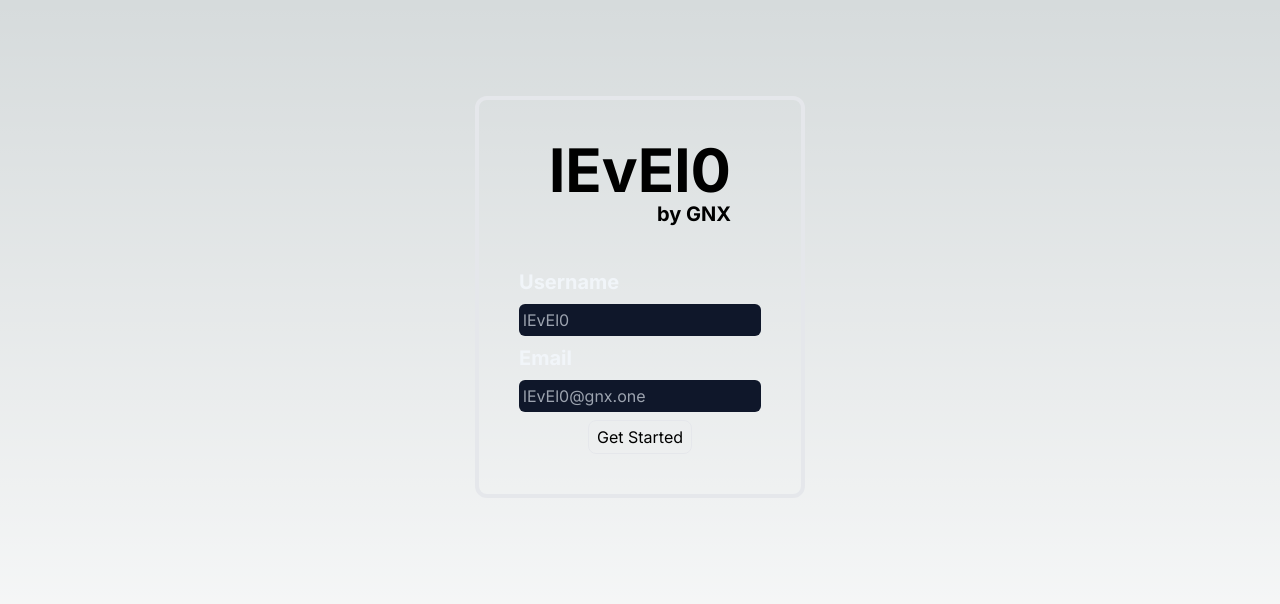
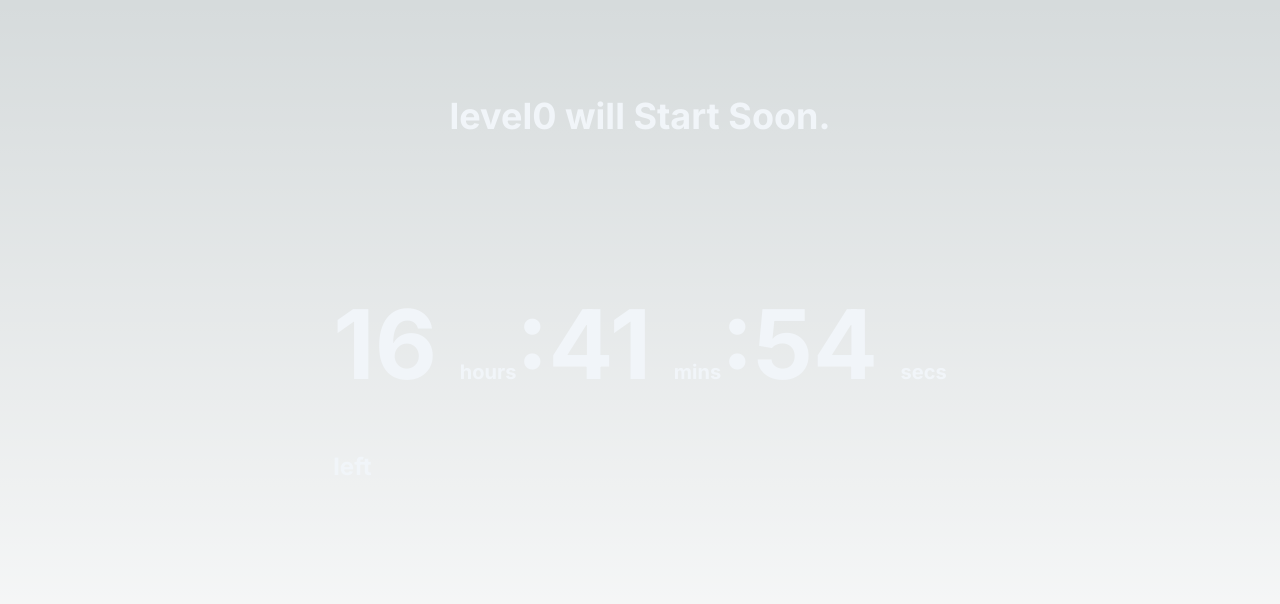
Before and after one commit to unownone/level0, a Next.js app: page / in a window 1280 px wide. Shown: the top 604 px of the page. Built offline with nearby package versions, Linux system fonts and the light colour scheme.

Commit message:
add: countdown button

```diff
--- a/package.json
+++ b/package.json
@@ -11,6 +11,7 @@
   },
   "dependencies": {
     "autoprefixer": "10.4.14",
+    "dayjs": "^1.11.7",
     "dockerode": "^3.3.5",
     "eslint": "8.39.0",
     "eslint-config-next": "13.3.1",
@@ -19,6 +20,7 @@
     "pm2": "^5.3.0",
     "postcss": "8.4.23",
     "react": "18.2.0",
+    "react-countdown": "^2.3.5",
     "react-dom": "18.2.0",
     "react-icons": "^4.8.0",
     "react-parallax-tilt": "^1.7.130",
--- a/src/pages/index.tsx
+++ b/src/pages/index.tsx
@@ -5,9 +5,13 @@ import { FiCopy } from "react-icons/fi";
 import { ImSpinner } from "react-icons/im";
 import Head from "next/head";
 import Tilt from "react-parallax-tilt";
+import dayjs from "dayjs";
+import Countdown from "react-countdown";
 
 const inter = Inter({ subsets: ["latin"] });
 
+const startTime = dayjs("2023-04-25T15:00:00.000+05:30"); // Countdown timer for 25th April 2023 3:00 PM IST
+console.log(startTime > dayjs());
 export default function Home() {
   const [uname, setUname] = useState("");
   const [email, setEmail] = useState("");
@@ -35,14 +39,20 @@ export default function Home() {
     }
   }, [loading]); // eslint-disable-line react-hooks/exhaustive-deps
 
-  return (
-    <>
-      <Head>
-        <title>lEvEl0 | HackWay</title>
-      </Head>
-      <main
-        className={`flex min-h-screen flex-col items-center p-24 ${inter.className}`}
-      >
+  const renderer = ({
+    hours,
+    minutes,
+    seconds,
+    completed,
+  }: {
+    hours: number;
+    minutes: number;
+    seconds: number;
+    completed: boolean;
+  }) => {
+    if (completed) {
+      // Render a completed state
+      return (
         <Tilt>
           <div className="flex flex-col items-center border-4 p-10 rounded-xl">
             <div className="flex flex-col mb-10">
@@ -113,6 +123,35 @@ export default function Home() {
             </Tilt>
           </div>
         </Tilt>
+      );
+    } else {
+      // Render a countdown
+      return (
+        <>
+          <p className="text-4xl font-bold text-slate-100 self-center">
+            level0 will Start Soon.
+          </p>
+          <p className="text-8xl font-bold text-slate-100 self-center m-40 transition-all	">
+            {hours} <span className="text-xl self-center">hours</span>:{minutes}{" "}
+            <span className="text-xl self-center">mins</span>:{seconds}{" "}
+            <span className="text-xl self-center">secs</span>
+            <br />
+            <span className="text-2xl">left</span>
+          </p>
+        </>
+      );
+    }
+  };
+
+  return (
+    <>
+      <Head>
+        <title>lEvEl0 | HackWay</title>
+      </Head>
+      <main
+        className={`flex min-h-screen flex-col items-center p-24 ${inter.className}`}
+      >
+        <Countdown date={startTime.toDate()} renderer={renderer} />
       </main>
     </>
   );
```
Also changed, not shown: 1 other file (tests, documents, lock files or other folders).
